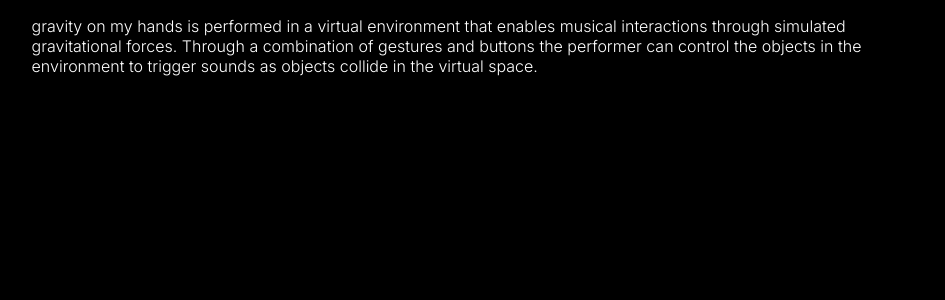
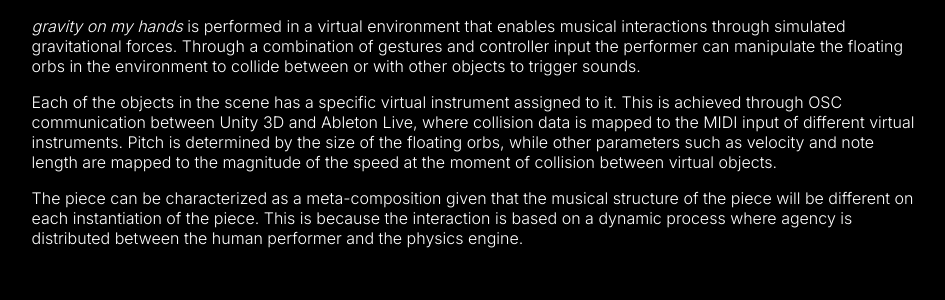
Before and after one commit to matvilap/matvilap.github.io, a Jekyll site: the page built from _works/gravityonmyhands.md, in a window 1280 px wide, cut to the strip 561-933 px from the top of the page. Shown: the top 300 px of the strip, without its empty margins (166-1111 px from the left). Built offline with Jekyll 4.4.1, drawn with Linux system fonts in a browser that asks for light colours; some web fonts are replaced.

Commit message:
updated stuff

```diff
--- a/_works/gravityonmyhands.md
+++ b/_works/gravityonmyhands.md
@@ -8,4 +8,8 @@ date: 2022-01-15
 
 <iframe width="560" height="315" src="https://www.youtube.com/embed/XL6pVQ2yRmE" title="YouTube video player" frameborder="0" allow="accelerometer; autoplay; clipboard-write; encrypted-media; gyroscope; picture-in-picture" allowfullscreen></iframe>
 
-gravity on my hands is performed in a virtual environment that enables musical interactions through simulated gravitational forces. Through a combination of gestures and buttons the performer can control the objects in the environment to trigger sounds as objects collide in the virtual space.
+*gravity on my hands* is performed in a virtual environment that enables musical interactions through simulated gravitational forces. Through a combination of gestures and controller input the performer can manipulate the floating orbs in the environment to collide between or with other objects to trigger sounds.
+
+Each of the objects in the scene has a specific virtual instrument assigned to it. This is achieved through OSC communication between Unity 3D and Ableton Live, where collision data is mapped to the MIDI input of different virtual instruments. Pitch is determined by the size of the floating orbs, while other parameters such as velocity and note length are mapped to the magnitude of the speed at the moment of collision between virtual objects.
+
+The piece can be characterized as a meta-composition given that the musical structure of the piece will be different on each instantiation of the piece. This is because the interaction is based on a dynamic process where agency is distributed between the human performer and the physics engine.
```
Also changed, not shown: _works/UX1.md (+3 -1 lines), _works/pedalGround.md (+1 -1 lines).
